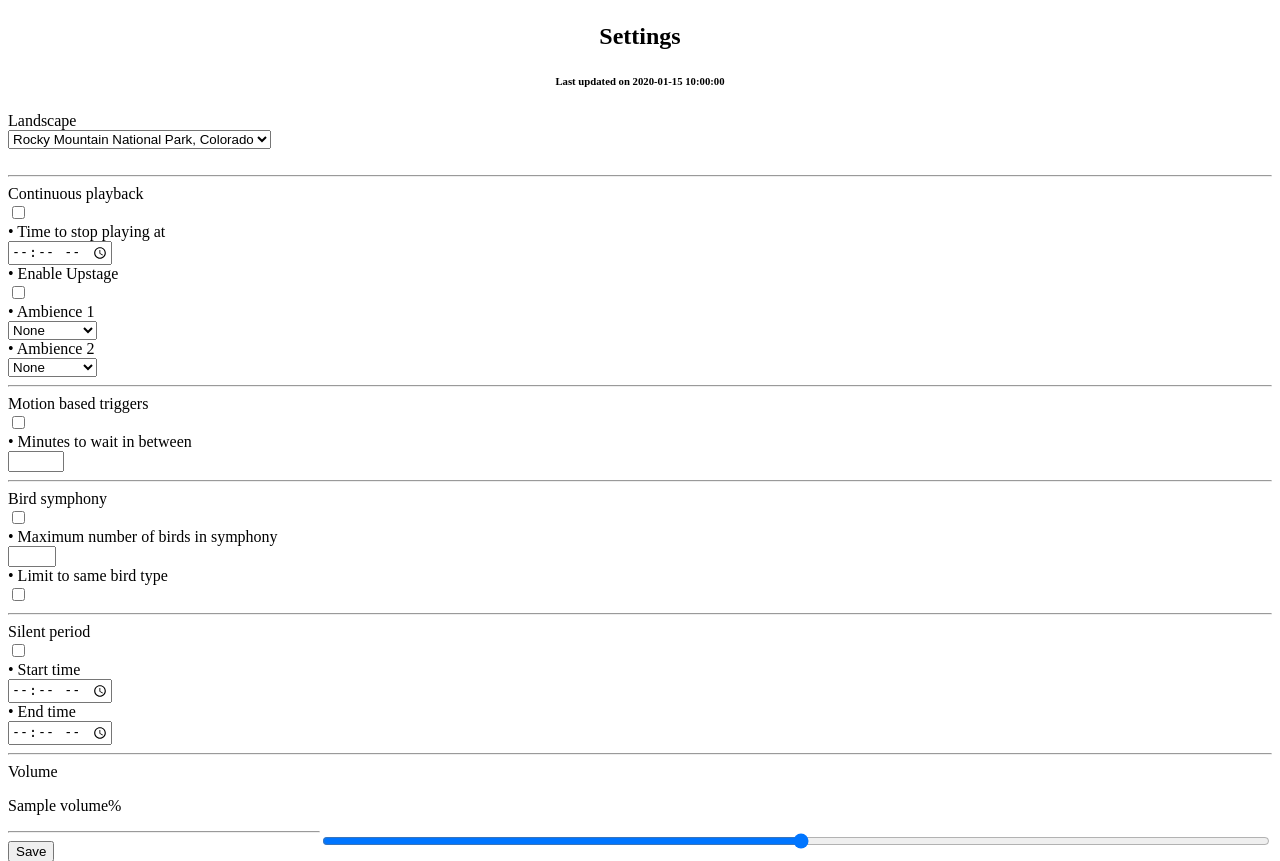
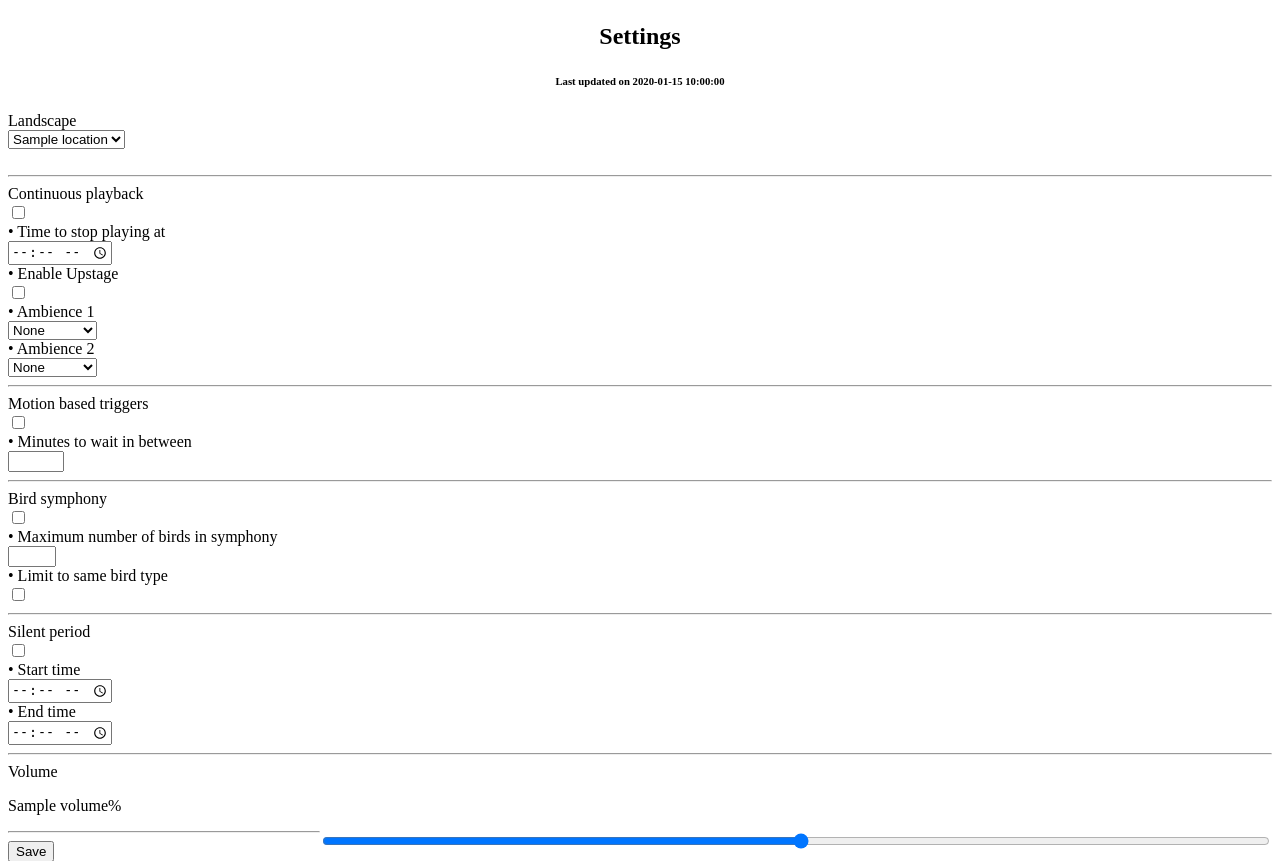
Before and after one commit to pratikpanchal22/birdbox, a Flask app: template application/templates/settings.html in a window 1280 px wide. Shown: the part 137-998 px from the top of the page. Run offline with Flask 2, Linux system fonts and the light colour scheme; the template is opened without the code that fills it: most values are stand-ins (such as "Sample title", 1, 10 or a date in 2020); some libraries are stand-ins or nearby versions.

Commit message:
Generating landscape list options from database Updated deault appSettings to include upStageEnabled switch

```diff
--- a/application/initializeSettingsTable.py
+++ b/application/initializeSettingsTable.py
@@ -40,7 +40,7 @@ query_createTable1 = ("CREATE TABLE "+TABLE_NAME+" ( " +
 
 query_populateTable1 = ('INSERT INTO appSettings (settings) ' +
                       'VALUES ('+
-                      '\'{"landscape":"Rocky Mountain National Park","continuousPlayback":{"enabled":false,"endTime":"","ambience1":"","ambience2":""},"motionTriggers":{"enabled":true,"frequencyInSeconds":60},"symphony":{"enabled":true,"maximum":4,"limitToSameType":false},"silentPeriod":{"enabled":"enabled","startTime":"19:00","endTime":"06:00"},"volume":20}\''
+                      '\'{"landscape":"Rocky Mountain National Park","continuousPlayback":{"enabled":false,"endTime":"","upStageEnabled":false,"ambience1":"","ambience2":""},"motionTriggers":{"enabled":true,"frequency":1},"symphony":{"enabled":true,"maximum":4,"limitToSameType":false},"silentPeriod":{"enabled":"enabled","startTime":"19:00","endTime":"06:00"},"volume":20}\''
                       ');')
 
 cursor = db.cursor()
--- a/application/main.py
+++ b/application/main.py
@@ -47,6 +47,14 @@ def fetchAppSettings():
     query = "SELECT "+dbc.KEY_LAST_UPDATED+", "+dbc.KEY_SETTINGS+" "+" FROM "+dbc.TABLE_SETTINGS+" ORDER BY "+dbc.KEY_ID+" DESC LIMIT 1;"
     cursor.execute(query)
     return cursor.fetchall()
+
+def getLandscapeLocations():
+    cursor = mysql.connection.cursor()
+    query = "SELECT DISTINCT "+dbc.KEY_LOCATION+" from birdboxTable;"
+    cursor.execute(query)
+    results = cursor.fetchall()
+    cursor.close()
+    return results
 
 def updateAppSettings(s):
     conn=mysql.connection
@@ -197,9 +205,16 @@ def settings():
     print(d['silentPeriod']['endTime'])
     print(d['volume'])
 
+    #Fetch options for 'landscape'
+    landscapeLocations = list(getLandscapeLocations())
+
+    #Fetch options for 'ambience'
+
+
     settingsTemplateData = {
         'last_updated' : settings['last_updated'],
         'landscape' : d['landscape'],
+        'landscapeLocations' : landscapeLocations,
         'cbEnabled' : d['continuousPlayback']['enabled'],
         'cbEndTime' : d['continuousPlayback']['endTime'],
         'ambienceEnabled' : d['continuousPlayback']['upStageEnabled'],
--- a/application/templates/settings.html
+++ b/application/templates/settings.html
@@ -14,9 +14,12 @@
                     <label for="idLandscape" id="idLabelLandscape" class="majorLabel">Landscape</label>
                 </div>
                 <div class="col-right">
-                    <select id="idLandscape" name="landscape" value={{landscape}}>
-                        <option value="RMNP">Rocky Mountain National Park, Colorado</option>
-                        <option value="YNP">Yellowstone National Park, Wyoming</option>
+                    <select id="idLandscape" name="landscape">
+                        <!--option value="RMNP">Rocky Mountain National Park, Colorado</option>
+                        <option value="YNP">Yellowstone National Park, Wyoming</option-->
+                        {% for loc in landscapeLocations %}
+                        <option value="{{loc['location']}}" {% if loc['location'] == landscape %}SELECTED{% endif %}>{{loc['location']}}</option>
+                        {% endfor %}
                     </select>
                 </div>
             </div>
```
